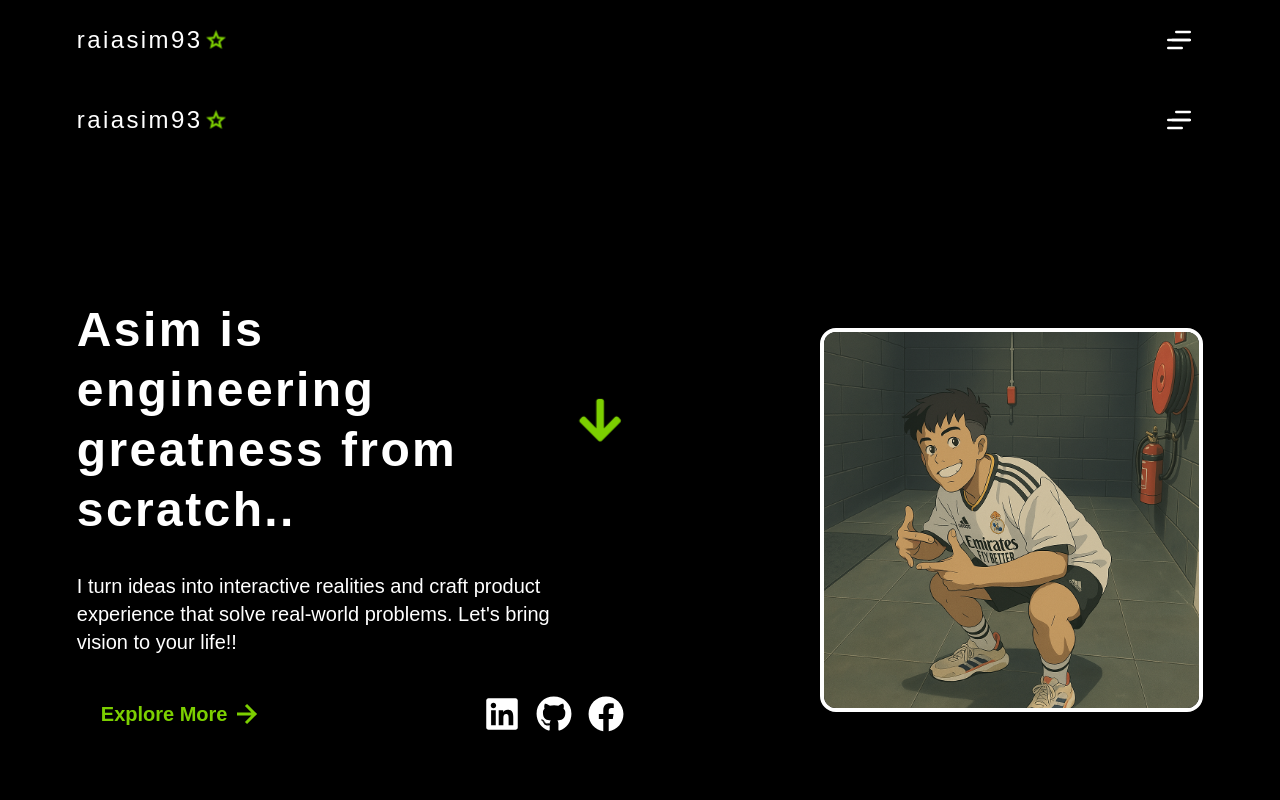
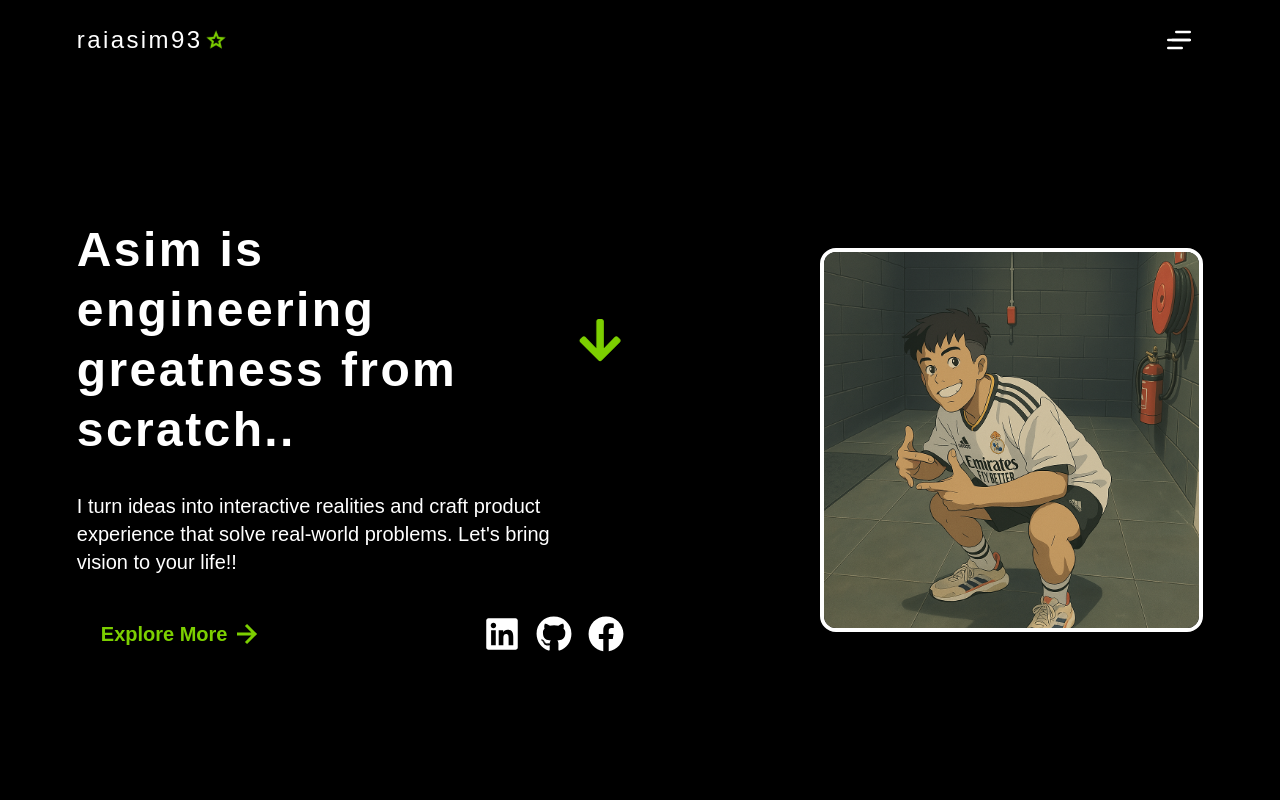
Before and after one commit to raiasim93/my-portfolio, a Next.js app: page / in a window 1280 px wide. Shown: the top 800 px of the page. Built offline with nearby package versions, Linux system fonts and the light colour scheme.

Commit message:
Improvement: Remove Nav and Footer

```diff
--- a/src/app/page.tsx
+++ b/src/app/page.tsx
@@ -9,13 +9,11 @@ import FooterSection from '@/components/partials/FooterSection'
 const page = () => {
   return (
     <>
-    <Navbar />
     <HeroSection />
     <ToolsSection />
     <QualificationSection/>
     <AboutSection />
     <GallerySection/>
-    <FooterSection/>
     </>
   )
 }
```
